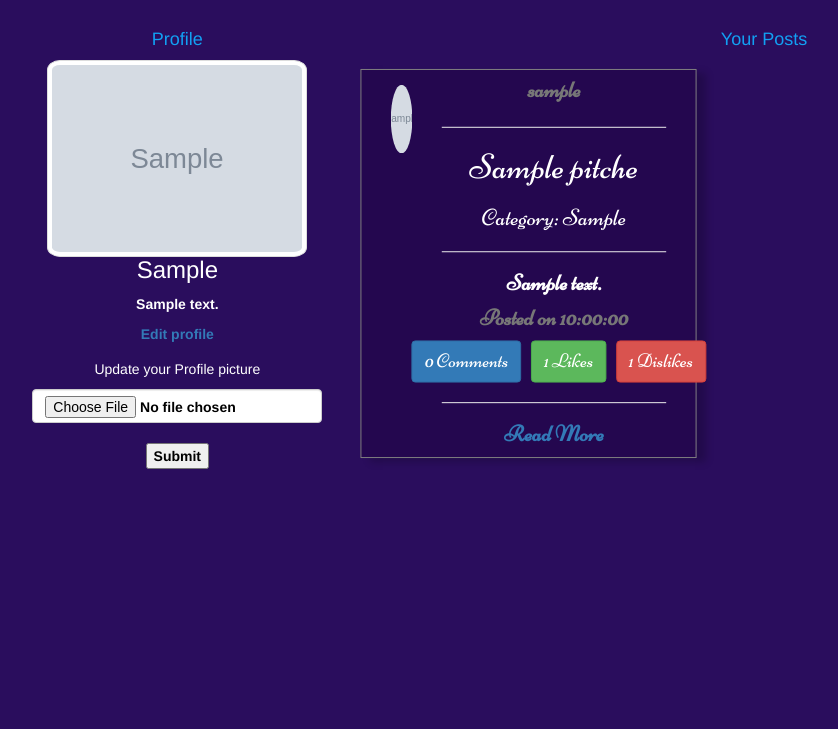
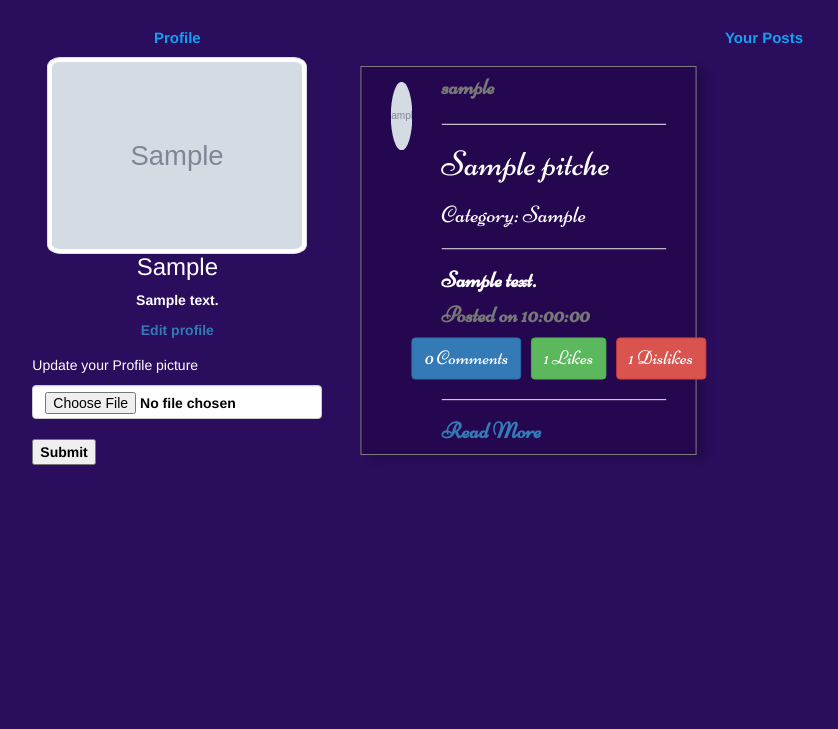
Before and after one commit to MutuaFranklin/PitchCentre, a Flask app: a page that uses app/templates/profile/profile.html in a window 1280 px wide. Shown: the part 50-779 px from the top of the page, without its empty margins (36-874 px from the left). Run offline with Flask 2, Linux system fonts and the light colour scheme; a user stored in the database is signed in; tables that the repository leaves empty hold one stand-in row (values such as "Sample post"); grey boxes marked "Sample" are stand-in pictures; some libraries are stand-ins or nearby versions; some web fonts are replaced.

Commit message:
General updates

```diff
--- a/app/static/css/styles.css
+++ b/app/static/css/styles.css
@@ -150,15 +150,21 @@
     background-color: rgb(161, 165, 199);
 }
 
+/* PROFILE PAGE */
 
 .profile .row{
     display: flex;
     justify-content: center;
 }
 
+.profile h4{
+    text-align: center;
+    font-weight: 900;
+    color: rgb(18, 160, 243);
+    font-size: 15px;
+}
 .profile-details{
     color: rgb(18, 160, 243);
-    text-align: center;
 }
 
 .user-profile{
@@ -166,6 +172,7 @@
     text-align: center;
     color: white;
     font-weight: bold;
+
 }
 
 .prof-update-form{
@@ -180,6 +187,9 @@
 
 }
 
+
+/* INDEX PAGE */
+
 .description{
     display: flex;
     justify-content: center;
@@ -193,11 +203,3 @@
     border-radius: 5%;
 
 }
-
-
-.your-posts{
-    color: rgb(18, 160, 243);
-    text-align: center;
-    font-weight: bold;
-    font-size: 15px;
-}
--- a/app/templates/profile/profile.html
+++ b/app/templates/profile/profile.html
@@ -58,7 +58,7 @@
     <div class="col-md-8 your-posts">
 
       <h4>Your Posts</h4>
-      <div class="d-flex justify-content-center" >
+      <div class="macro-pitches" >
               {{macro.displayPitches(pitches)}}
 
       </div>
```
